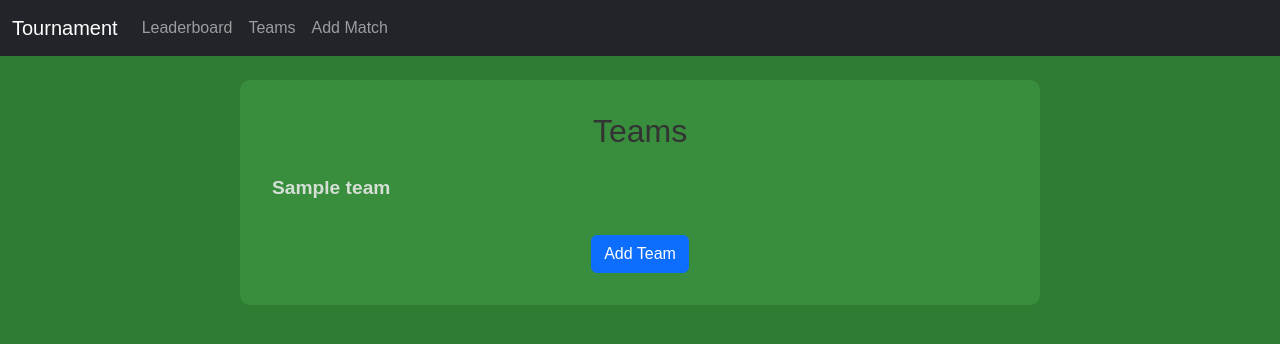
After one commit to VeselinMar/TournamentManager, a Django app: page /teams/ in a window 1280 px wide. The commit adds this page. Shown: the top 344 px of the page. Run offline with Django 4.2, Linux system fonts and the light colour scheme; tables that the repository leaves empty hold one stand-in row (values such as "Sample post").

Commit message:
add TeamListView and TeamDetailsView

```diff
--- a/tournamentapp/static/css/styles.css
+++ b/tournamentapp/static/css/styles.css
@@ -1,3 +1,5 @@
 @import url(team_form.css);
 @import url(leaderboard.css);
 @import url(match_form.css);
+@import url(team_list.css);
+@import url(team_detail.css);
--- /dev/null
+++ b/tournamentapp/static/css/team_list.css
@@ -0,0 +1,39 @@
+.team-list-container {
+  max-width: 800px;
+  margin: 3rem auto;
+  padding: 2rem;
+  background-color: #388e3c;
+  border-radius: 10px;
+}
+
+.team-list {
+  list-style-type: none;
+  padding-left: 0;
+}
+
+.team-item {
+  margin-bottom: 1rem;
+  font-size: 1.2rem;
+}
+
+.team-link {
+  text-decoration: none;
+  color: #d5dfd6;
+  font-weight: bold;
+}
+
+.team-link:hover {
+  text-decoration: underline;
+}
+
+.actions {
+  margin-top: 2rem;
+  text-align: center;
+}
+
+.page-title {
+  text-align: center;
+  margin-bottom: 1.5rem;
+  font-size: 2rem;
+  color: #333;
+}
--- a/tournamentapp/templates/base.html
+++ b/tournamentapp/templates/base.html
@@ -23,7 +23,7 @@
         <div class="collapse navbar-collapse" id="navbarNav">
           <ul class="navbar-nav">
             <li class="nav-item"><a class="nav-link" href="{% url 'leaderboard' %}">Leaderboard</a></li>
-            <li class="nav-item"><a class="nav-link" href="{% url 'team-create' %}">Add Team</a></li>
+            <li class="nav-item"><a class="nav-link" href="{% url 'team-list' %}">Teams</a></li>
             <li class="nav-item"><a class="nav-link" href="{% url 'match-create' %}">Add Match</a></li>
           </ul>
         </div>
--- /dev/null
+++ b/tournamentapp/templates/matches/team_list.html
@@ -0,0 +1,23 @@
+{% extends 'base.html' %}
+{% block content %}
+
+<div class="container team-list-container">
+    <h1 class="page-title">Teams</h1>
+
+    {% if teams %}
+        <ul class="team-list">
+            {% for team in teams %}
+                <li class="team-item">
+                    <a href="{% url 'team-detail' team.id %}" class="team-link">{{ team.name }}</a>
+                </li>
+            {% endfor %}
+        </ul>
+    {% else %}
+        <p>No teams available.</p>
+    {% endif %}
+
+    <div class="actions">
+        <a href="{% url 'team-create' %}" class="btn btn-primary">Add Team</a>
+    </div>
+
+{% endblock %}
--- a/tournamentapp/urls.py
+++ b/tournamentapp/urls.py
@@ -1,8 +1,10 @@
 from django.urls import path
-from .views import HomePageView, TeamCreateView, MatchCreateView, MatchDetailView, MatchEditView, LeaderboardView
+from .views import HomePageView, TeamCreateView, MatchCreateView, MatchDetailView, MatchEditView, LeaderboardView, TeamListView, TeamDetailView
 
 urlpatterns = [
     path('', HomePageView.as_view(), name='home'),
+    path('teams/', TeamListView.as_view(), name='team-list'),
+    path('teams/<int:pk>/', TeamDetailView.as_view(), name='team-detail'),
     path('teams/create/', TeamCreateView.as_view(), name='team-create'),
     path('matches/create/', MatchCreateView.as_view(), name='match-create'),
     path('matches/<int:pk>/', MatchDetailView.as_view(), name='match-detail'),
--- a/tournamentapp/views.py
+++ b/tournamentapp/views.py
@@ -25,6 +25,54 @@ class HomePageView(TemplateView):
             'no_teams': not teams.exists(),
             'no_matches': not matches_exist,
         })
+
+        return context
+
+class TeamListView(ListView):
+    model = Team
+    template_name = 'matches/team_list.html'
+    context_object_name = 'teams'
+
+    def get_context_data(self, **kwargs):
+        context = super().get_context_data(**kwargs)
+        context['teams'] = Team.objects.all().order_by('name')
+        return context
+
+class TeamDetailView(DetailView):
+    model = Team
+    template_name = 'matches/team_detail.html'
+    context_object_name = 'team'
+
+    def get_context_data(self, **kwargs):
+        context = super().get_context_data(**kwargs)
+        team = self.object
+
+        # Get matches for the team
+        all_matches = Match.objects.filter(
+            Q(home_team=team) | Q(away_team=team)
+        ).order_by('start_time')
+
+        # Determine fini match results
+        finished_matches = []
+        for match in all_matches.filter(is_finished=True):
+            is_home = match.home_team == team
+            team_score = match.home_score if is_home else match.away_score
+            opponent_score = match.away_score if is_home else match.home_score
+            if team_score > opponent_score:
+                match.result = 'win'
+            elif team_score < opponent_score:
+                match.result = 'loss'
+            else:
+                match.result = 'draw'
+            match.goal_difference = abs(team_score - opponent_score)
+            finished_matches.append(match)
+
+        # Split matches into finished and upcoming
+        context['finished_matches'] = finished_matches
+        context['upcoming_matches'] = all_matches.filter(is_finished=False)
+
+        # Get players in the team
+        context['players'] = team.players.all()
 
         return context
 
```
Also changed, not shown: tournamentapp/static/css/team_detail.css (added, +45 -0 lines), tournamentapp/templates/matches/team_detail.html (added, +30 -0 lines).
